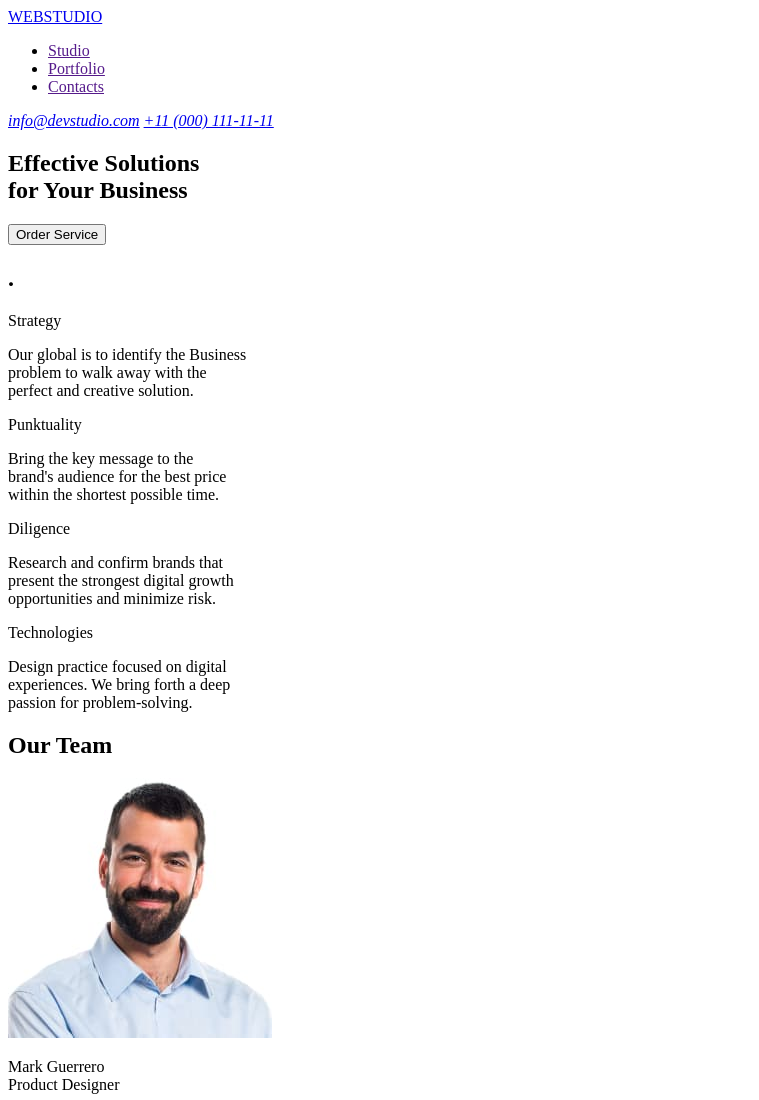
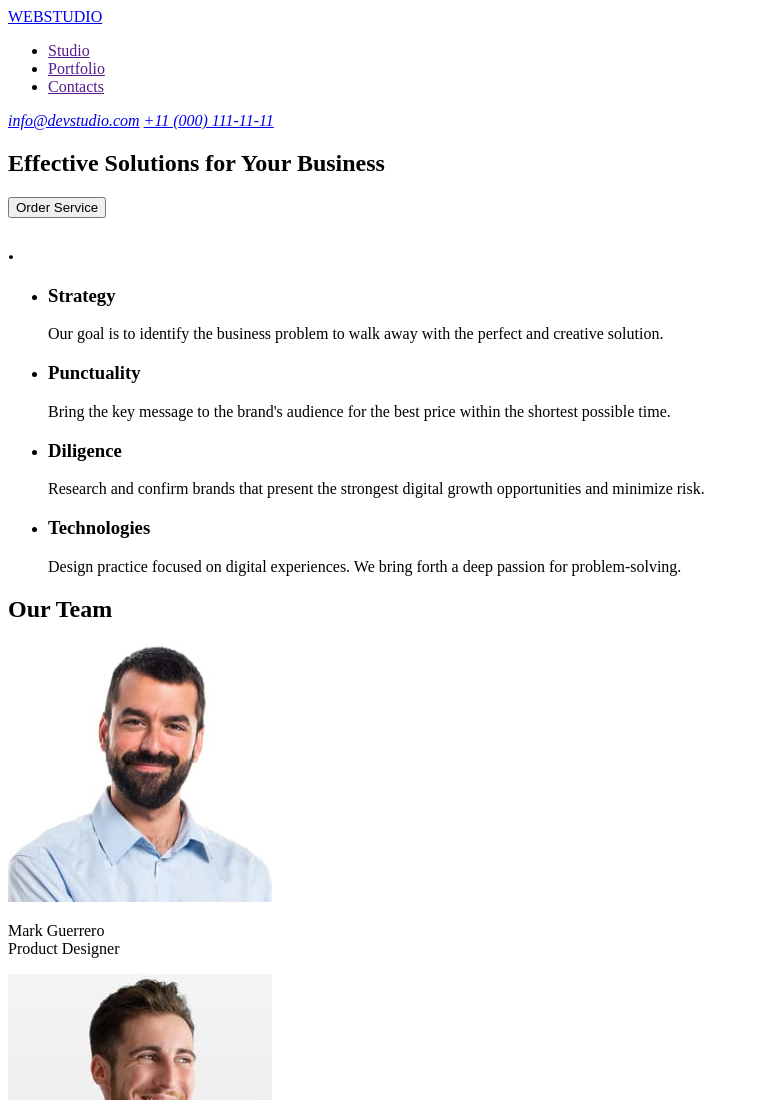
Before and after one commit to MariuszCezaryMiedziak/goit-markup-hw-01, a plain HTML site: page index.html in a window 1280 px wide. Shown: the top 1100 px of the page, without its empty margins (0-759 px from the left). Drawn offline with Linux system fonts and the light colour scheme.

Commit message:
Changing structure in first and second section in main.

```diff
--- a/index.html
+++ b/index.html
@@ -34,63 +34,49 @@
     <main>
 
         <section>
-            <h2>Effective Solutions
-                <br>
-                for Your Business
-            </h2>
+            <h1>
+                Effective Solutions for Your Business
+            </h1>
 
             <button type="button">Order Service</button>
         </section>
 
         <section>
+
             <h2>.</h2>
 
-            <div>
-                <span>Strategy</span>
+            <ul>
 
-                <p>
-                    Our global is to identify the Business
-                    <br>
-                    problem to walk away with the
-                    <br>
-                perfect and creative solution.
-                </p>
-            </div>
+                <li>
 
-            <div>
-                <span>Punktuality</span>
+                    <h3>Strategy</h3>
+                    <p>Our goal is to identify the business problem to walk away with the perfect and creative solution.</p>
 
-                <p>
-                    Bring the key message to the
-                    <br>
-                    brand's audience for the best price
-                    <br>
-                    within the shortest possible time.
-                </p>
-            </div>
+                </li>
 
-            <div>
-                <span>Diligence</span>
-                <p>
-                    Research and confirm brands that
-                    <br>
-                    present the strongest digital growth
-                    <br>
-                    opportunities and minimize risk.
-                </p>
-            </div>
+                <li>
 
-            <div>
-                <span>Technologies</span>
+                    <h3>Punctuality</h3>
+                    <p>Bring the key message to the brand's audience for the best price within the shortest possible time.</p>
 
-                <p>
-                    Design practice focused on digital
-                    <br>
-                    experiences. We bring forth a deep
-                    <br>
-                    passion for problem-solving.
-                </p>
-            </div>
+                </li>
+
+                <li>
+
+                    <h3>Diligence</h3>
+                    <p>Research and confirm brands that present the strongest digital growth opportunities and minimize risk.</p>
+
+                </li>
+
+                <li>
+
+                    <h3>Technologies</h3>
+                    <p>Design practice focused on digital experiences. We bring forth a deep passion for problem-solving.</p>
+
+                </li>
+
+            </ul>
+
         </section>
 
         <section>
```
